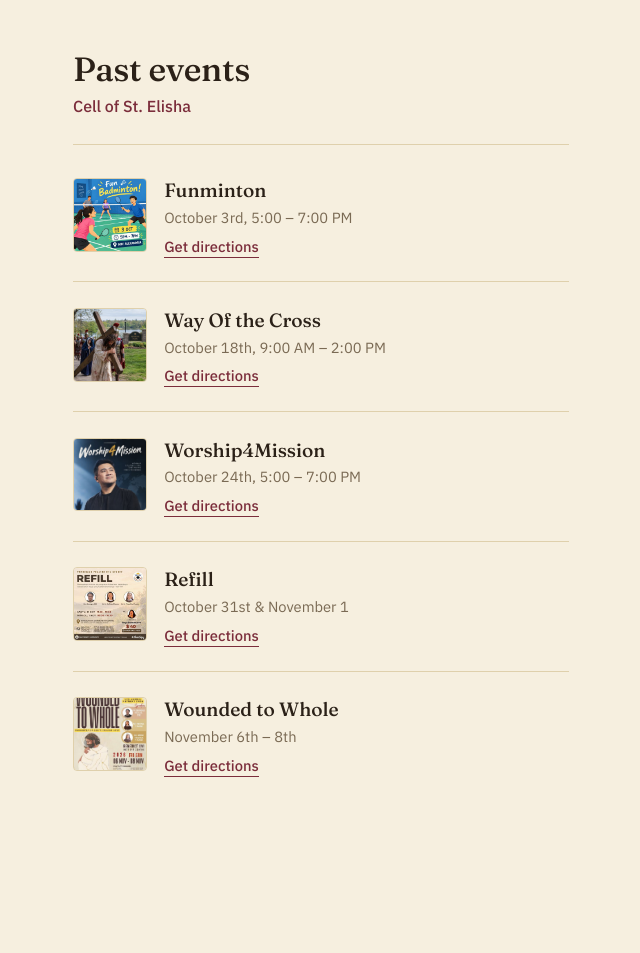
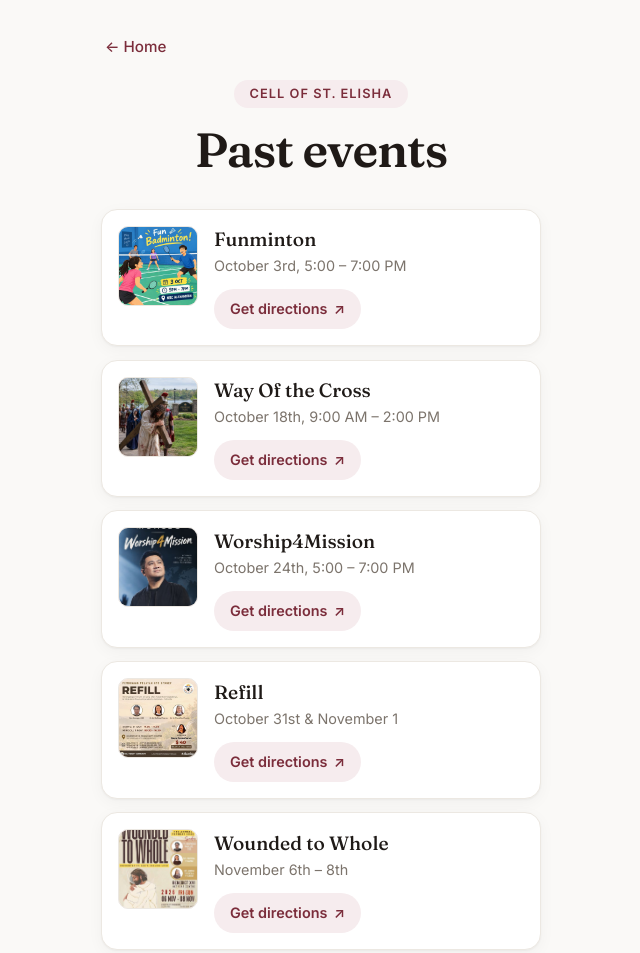
Before and after one commit to jmyprasetyo/elishacellgroup, a plain HTML site: page past-events.html in a window 1280 px wide. Shown: the whole page, without its empty margins (319-959 px from the left). Before the commit the page ends 864 px from the top, so only its background shows below. Drawn offline with Linux system fonts and the light colour scheme.

Commit message:
Update past-events.html

```diff
--- a/past-events.html
+++ b/past-events.html
@@ -2,159 +2,232 @@
 <html lang="en">
 <head>
 <meta charset="utf-8">
-<meta name="viewport" content="width=device-width, initial-scale=1">
+<meta name="viewport" content="width=device-width, initial-scale=1, viewport-fit=cover">
+<meta name="theme-color" content="#FAF9F7">
 <title>Past Events — Cell of St. Elisha</title>
 <link rel="preconnect" href="https://fonts.googleapis.com">
 <link rel="preconnect" href="https://fonts.gstatic.com" crossorigin>
-<link href="https://fonts.googleapis.com/css2?family=Fraunces:opsz,wght@9..144,400;9..144,500;9..144,600&family=IBM+Plex+Sans:wght@400;500&display=swap" rel="stylesheet">
+<link href="https://fonts.googleapis.com/css2?family=Fraunces:opsz,wght@9..144,500;9..144,600&family=Inter:wght@400;500;600&display=swap" rel="stylesheet">
 <style>
   :root {
-    --bg: #F6EFDF;
-    --ink: #2B2118;
-    --muted: #7A6A54;
+    --bg: #FAF9F7;
+    --surface: #FFFFFF;
+    --ink: #1F1A17;
+    --muted: #7C746C;
     --accent: #7B2D3B;
-    --gold: #B98431;
-    --rule: #DFD0AC;
-    --paper: #FFFDF7;
+    --accent-soft: #F6ECEE;
+    --border: #ECE8E2;
+    --shadow: 0 1px 2px rgba(31, 26, 23, 0.04), 0 4px 16px rgba(31, 26, 23, 0.04);
   }
+
   * { box-sizing: border-box; }
+
+  html { -webkit-text-size-adjust: 100%; }
+
   body {
     margin: 0;
+    min-height: 100vh;
     background: var(--bg);
     color: var(--ink);
-    font-family: 'IBM Plex Sans', sans-serif;
+    font-family: 'Inter', system-ui, -apple-system, 'Segoe UI', sans-serif;
+    -webkit-font-smoothing: antialiased;
+    -webkit-tap-highlight-color: transparent;
   }
+
   main {
-    max-width: 34rem;
+    max-width: 30rem;
     margin: 0 auto;
-    padding: 3rem 1.5rem 4rem;
+    padding:
+      calc(1.5rem + env(safe-area-inset-top))
+      calc(1.25rem + env(safe-area-inset-right))
+      calc(3rem + env(safe-area-inset-bottom))
+      calc(1.25rem + env(safe-area-inset-left));
   }
+
+  .back {
+    display: inline-flex;
+    align-items: center;
+    gap: 0.4rem;
+    min-height: 2.75rem;
+    padding: 0 0.25rem;
+    color: var(--accent);
+    font-size: 0.95rem;
+    font-weight: 500;
+    text-decoration: none;
+  }
+
+  .back:active { opacity: 0.6; }
+
   header {
-    padding-bottom: 1.75rem;
-    margin-bottom: 0.5rem;
-    border-bottom: 1px solid var(--rule);
+    margin: 0.75rem 0 2rem;
+    text-align: center;
   }
+
+  .eyebrow {
+    display: inline-block;
+    margin: 0 0 1rem;
+    padding: 0.4rem 1rem;
+    background: var(--accent-soft);
+    color: var(--accent);
+    font-size: 0.8rem;
+    font-weight: 600;
+    letter-spacing: 0.08em;
+    text-transform: uppercase;
+    border-radius: 999px;
+  }
+
   h1 {
-    font-family: 'Fraunces', serif;
-    font-weight: 500;
-    font-size: 2.1rem;
-    letter-spacing: -0.01em;
-    margin: 0 0 0.35rem;
-    color: var(--ink);
+    font-family: 'Fraunces', Georgia, serif;
+    font-weight: 600;
+    font-size: clamp(2.2rem, 10vw, 3rem);
+    letter-spacing: -0.02em;
+    line-height: 1.1;
+    margin: 0;
   }
-  .sub {
+
+  ul {
+    list-style: none;
     margin: 0;
-    color: var(--accent);
-    font-size: 1rem;
-    font-weight: 500;
+    padding: 0;
+    display: grid;
+    gap: 0.85rem;
   }
-  ul { list-style: none; margin: 0; padding: 0; }
-  li {
+
+  .card {
     display: flex;
     align-items: flex-start;
-    gap: 1.1rem;
-    padding: 1.6rem 0;
-    border-bottom: 1px solid var(--rule);
+    gap: 1rem;
+    padding: 1rem;
+    background: var(--surface);
+    border: 1px solid var(--border);
+    border-radius: 16px;
+    box-shadow: var(--shadow);
   }
-  li:last-child { border-bottom: none; }
+
   .poster {
-    flex: 0 0 4.6rem;
-    width: 4.6rem;
-    height: 4.6rem;
-    border-radius: 4px;
-    border: 1px solid var(--rule);
+    flex: 0 0 5rem;
+    width: 5rem;
+    height: 5rem;
+    border-radius: 10px;
+    border: 1px solid var(--border);
     overflow: hidden;
+    background: var(--accent-soft);
   }
+
   .poster img {
     width: 100%;
     height: 100%;
     object-fit: cover;
     display: block;
   }
-  .event { flex: 1 1 auto; min-width: 0; }
+
+  .event {
+    flex: 1 1 auto;
+    min-width: 0;
+  }
+
   .event h2 {
-    font-family: 'Fraunces', serif;
+    font-family: 'Fraunces', Georgia, serif;
     font-weight: 500;
     font-size: 1.2rem;
-    margin: 0 0 0.3rem;
-    line-height: 1.3;
+    line-height: 1.25;
+    margin: 0.1rem 0 0.3rem;
   }
+
   .when {
-    margin: 0 0 0.55rem;
+    margin: 0 0 0.8rem;
     color: var(--muted);
-    font-size: 0.92rem;
+    font-size: 0.9rem;
+    line-height: 1.4;
   }
-  a {
+
+  .link {
+    display: inline-flex;
+    align-items: center;
+    gap: 0.4rem;
+    min-height: 2.5rem;
+    padding: 0 1rem;
+    background: var(--accent-soft);
     color: var(--accent);
-    font-size: 0.92rem;
-    font-weight: 500;
+    font-size: 0.9rem;
+    font-weight: 600;
     text-decoration: none;
-    border-bottom: 1px solid currentColor;
-    padding-bottom: 1px;
+    border-radius: 999px;
+    transition: background 0.2s ease, color 0.2s ease;
   }
-  a:hover { color: var(--gold); }
-  a:focus-visible {
+
+  .link:active {
+    background: var(--accent);
+    color: #fff;
+  }
+
+  @media (hover: hover) {
+    .link:hover {
+      background: var(--accent);
+      color: #fff;
+    }
+  }
+
+  .link:focus-visible,
+  .back:focus-visible {
     outline: 2px solid var(--accent);
     outline-offset: 3px;
-    border-radius: 2px;
+    border-radius: 999px;
   }
-  footer {
-    margin-top: 2.5rem;
-    padding-top: 1.5rem;
-    border-top: 1px solid var(--rule);
-    color: var(--muted);
-    font-size: 0.85rem;
-  }
-  @media (prefers-reduced-motion: no-preference) {
-    li { animation: none; }
+
+  @media (prefers-reduced-motion: reduce) {
+    .link { transition: none; }
   }
 </style>
 </head>
 <body>
 <main>
+  <a class="back" href="index.html">← Home</a>
+
   <header>
+    <p class="eyebrow">Cell of St. Elisha</p>
     <h1>Past events</h1>
-    <p class="sub">Cell of St. Elisha</p>
   </header>
+
   <ul>
-    <li>
+    <li class="card">
       <div class="poster"><img src="images/funminton.jpg" alt="Fun Badminton poster"></div>
       <div class="event">
         <h2>Funminton</h2>
         <p class="when">October 3rd, 5:00 – 7:00 PM</p>
-        <a href="https://maps.app.goo.gl/iogscKCbxsqCZHvu9?g_st=ic">Get directions</a>
+        <a class="link" href="https://maps.app.goo.gl/iogscKCbxsqCZHvu9?g_st=ic">Get directions <span aria-hidden="true">↗</span></a>
       </div>
     </li>
-    <li>
-      <div class="poster"><img src="images/way-of-the-cross.jpg" alt="Worship4Mission poster"></div>
+    <li class="card">
+      <div class="poster"><img src="images/way-of-the-cross.jpg" alt="Way of the Cross poster"></div>
       <div class="event">
         <h2>Way Of the Cross</h2>
         <p class="when">October 18th, 9:00 AM – 2:00 PM</p>
-        <a href="https://maps.app.goo.gl/2iVMZY5gZUUk94bF7">Get directions</a>
+        <a class="link" href="https://maps.app.goo.gl/2iVMZY5gZUUk94bF7">Get directions <span aria-hidden="true">↗</span></a>
       </div>
     </li>
-    <li>
+    <li class="card">
       <div class="poster"><img src="images/worship4mission.jpg" alt="Worship4Mission poster"></div>
       <div class="event">
         <h2>Worship4Mission</h2>
         <p class="when">October 24th, 5:00 – 7:00 PM</p>
-        <a href="https://maps.app.goo.gl/E8BAtoQrNb1fjzwN9?g_st=ic">Get directions</a>
+        <a class="link" href="https://maps.app.goo.gl/E8BAtoQrNb1fjzwN9?g_st=ic">Get directions <span aria-hidden="true">↗</span></a>
       </div>
     </li>
-    <li>
+    <li class="card">
       <div class="poster"><img src="images/refill.jpg" alt="Refill poster"></div>
       <div class="event">
         <h2>Refill</h2>
-        <p class="when">October 31st & November 1</p>
-        <a href="https://maps.app.goo.gl/yRCMekBkuXvEHmLHA?g_st=ic">Get directions</a>
+        <p class="when">October 31st &amp; November 1</p>
+        <a class="link" href="https://maps.app.goo.gl/yRCMekBkuXvEHmLHA?g_st=ic">Get directions <span aria-hidden="true">↗</span></a>
       </div>
     </li>
-    <li>
+    <li class="card">
       <div class="poster"><img src="images/wounded-to-whole.jpg" alt="Wounded to Whole poster"></div>
       <div class="event">
         <h2>Wounded to Whole</h2>
         <p class="when">November 6th – 8th</p>
-        <a href="https://maps.app.goo.gl/6gXoND125iCftW9h9?g_st=ic">Get directions</a>
+        <a class="link" href="https://maps.app.goo.gl/6gXoND125iCftW9h9?g_st=ic">Get directions <span aria-hidden="true">↗</span></a>
       </div>
     </li>
   </ul>
```
